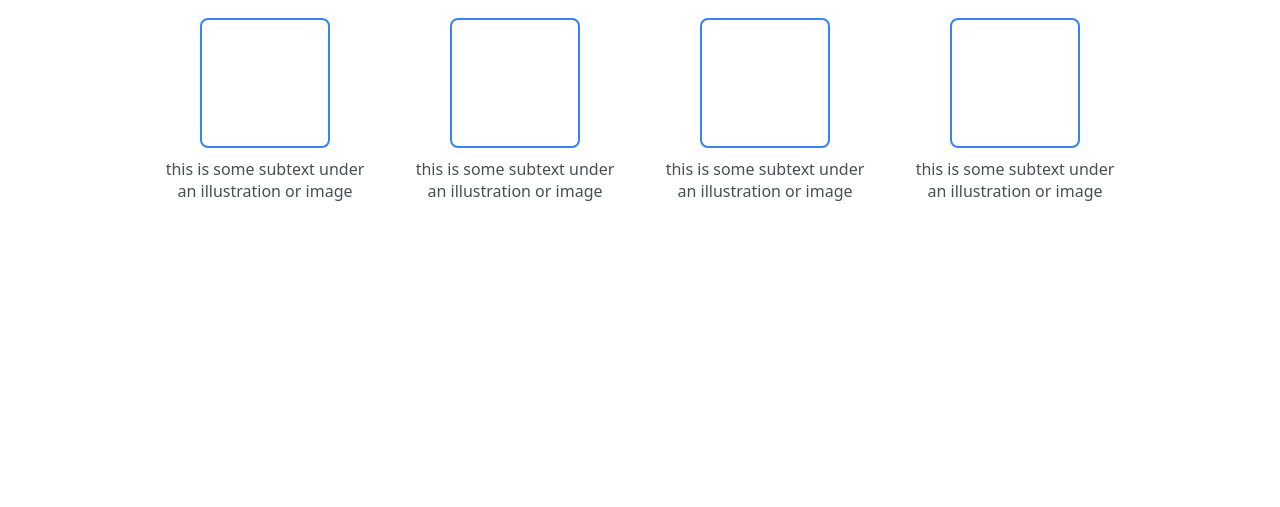
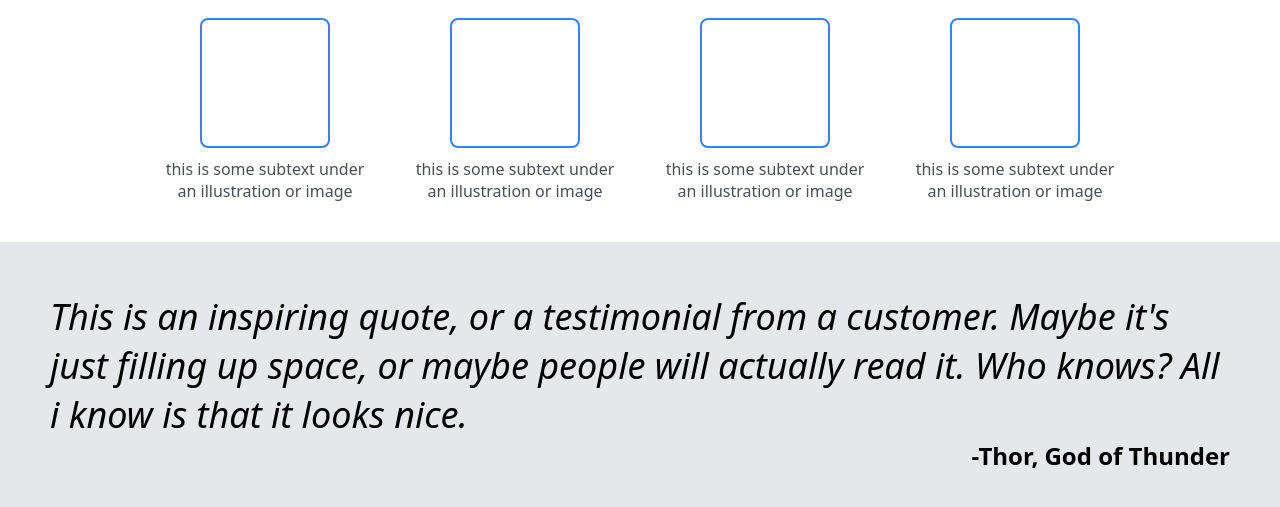
Before and after one commit to DrearyDev/landing-page, a plain HTML site: page index.html in a window 1280 px wide. Shown: the part 593-1100 px from the top of the page. Before the commit the page ends 835 px from the top, so only its background shows below. Drawn offline with Linux system fonts and the light colour scheme.

Commit message:
Add section-three

```diff
--- a/index.html
+++ b/index.html
@@ -61,5 +61,12 @@
         </div>
     </div>
 
+    <div class="section-three">
+        <p class="quote">
+            This is an inspiring quote, or a testimonial from a customer. Maybe it's just filling up
+            space, or maybe people will actually read it. Who knows? All i know is that it looks nice.
+        </p>
+        <h1>-Thor, God of Thunder</h1>
+    </div>
 </body>
 </html>
--- a/style.css
+++ b/style.css
@@ -24,8 +24,6 @@
     justify-content: space-around;
 }
 
-.logo {
-}
 .logo a {
     font-size: 24px;
     color: #f9faf8;
@@ -142,3 +140,21 @@ button:hover {
 .card > p {
     color: #4a4e53;
 }
+
+/* SECTION THREE */
+
+.section-three {
+    padding: 50px;
+    background-color: #e5e7eb;
+}
+
+.quote {
+    font-size: 36px;
+    font-weight: lighter;
+    font-style: italic;
+}
+
+.section-three h1 {
+    font-size: 24px;
+    text-align: right;
+}
```
